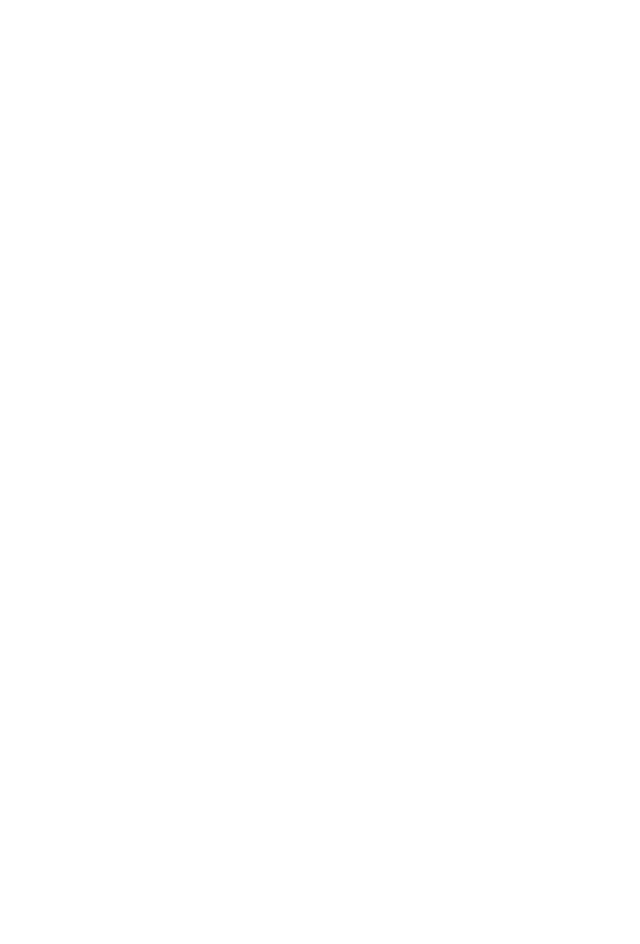
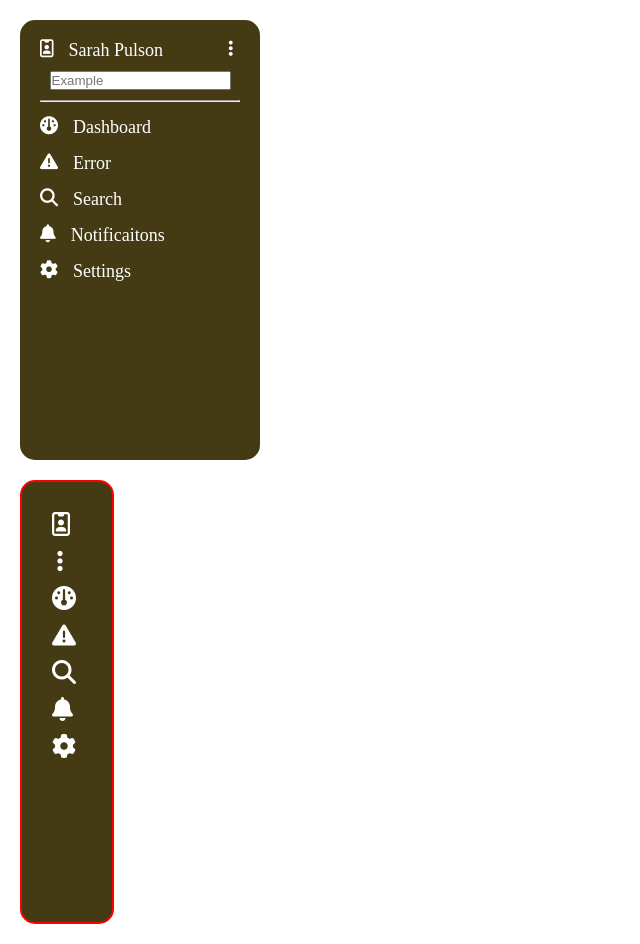
Before and after one commit to Abdimuminov-Ramazon-UZ/FullFrontendCourse, a plain HTML site: page CSS Course(1-50)/18-lesson/homework/index.html in a window 1280 px wide. Shown: the whole page, without its empty margins (0-640 px from the left). Before the commit the page ends 800 px from the top, so only its background shows below. Drawn offline with Linux system fonts and the light colour scheme.

Commit message:
Icons Homework

```diff
--- a/CSS Course(1-50)/18-lesson/homework/index.css
+++ b/CSS Course(1-50)/18-lesson/homework/index.css
@@ -0,0 +1,83 @@
+* {
+  margin: 0;
+  padding: 0;
+}
+.container {
+  width: 200px;
+  height: 400px;
+  border-radius: 15px;
+  background-color: rgb(68, 59, 21);
+  color: white;
+  padding: 20px;
+  margin: 20px;
+  font-size: large;
+}
+.name {
+  display: flex;
+}
+.name p {
+  width: 80%;
+  margin-left: 15px;
+}
+.ex {
+  display: flex;
+  justify-content: center;
+  margin: 10px;
+}
+.dash,
+.error,
+.search,
+.set,
+.not {
+  display: flex;
+  margin: 15px 0;
+}
+.dash p {
+  width: 80%;
+  padding-left: 15px;
+}
+.dash p {
+  width: 80%;
+  padding-left: 15px;
+}
+.set p {
+  width: 80%;
+  padding-left: 15px;
+}
+.error p {
+  width: 80%;
+  padding-left: 15px;
+}
+.search p {
+  width: 80%;
+  padding-left: 15px;
+}
+.not p {
+  width: 80%;
+  padding-left: 15px;
+}
+
+.bar {
+  width: 50px;
+  height: 400px;
+  border: 2px red solid;
+  background-color: rgb(68, 59, 21);
+  color: white;
+  padding: 20px;
+  margin: 20px;
+  font-size: 24px;
+  border-radius: 15px;
+}
+.n,
+.s,
+.c,
+.w,
+.b,
+.e,
+.t,
+.d {
+  margin: 10px;
+}
+.t {
+  margin-left: 15px;
+}
--- a/CSS Course(1-50)/18-lesson/homework/index.html
+++ b/CSS Course(1-50)/18-lesson/homework/index.html
@@ -11,6 +11,47 @@
     <title>Document</title>
   </head>
   <body>
-
+    <!-- First   -->
+    <div class="container">
+      <div class="name">
+        <i class="far fa-id-badge"></i>
+        <p>Sarah Pulson</p>
+        <i class="fas fa-ellipsis-v"></i>
+      </div>
+      <div class="ex">
+        <input type="text" placeholder="Example       " />
+      </div>
+      <hr />
+      <div class="dash">
+        <i class="fas fa-dashboard"></i>
+        <p>Dashboard</p>
+      </div>
+      <div class="error">
+        <i class="fas fa-warning"></i>
+        <p>Error</p>
+      </div>
+      <div class="search">
+        <i class="fas fa-search"></i>
+        <p>Search</p>
+      </div>
+      <div class="not">
+        <i class="fas fa-bell"></i>
+        <p>Notificaitons</p>
+      </div>
+      <div class="set">
+        <i class="fas fa-cog"></i>
+        <p>Settings</p>
+      </div>
+    </div>
+    <!-- Second -->
+    <div class="bar">
+      <div class="n"><i class="far fa-id-badge"></i></div>
+      <div class="t"><i class="fas fa-ellipsis-v"></i></div>
+      <div class="d"><i class="fas fa-dashboard"></i></div>
+      <div class="w"><i class="fas fa-warning"></i></div>
+      <div class="s"><i class="fas fa-search"></i></div>
+      <div class="b"><i class="fas fa-bell"></i></div>
+      <div class="c"><i class="fas fa-cog"></i></div>
+    </div>
   </body>
 </html>
```
